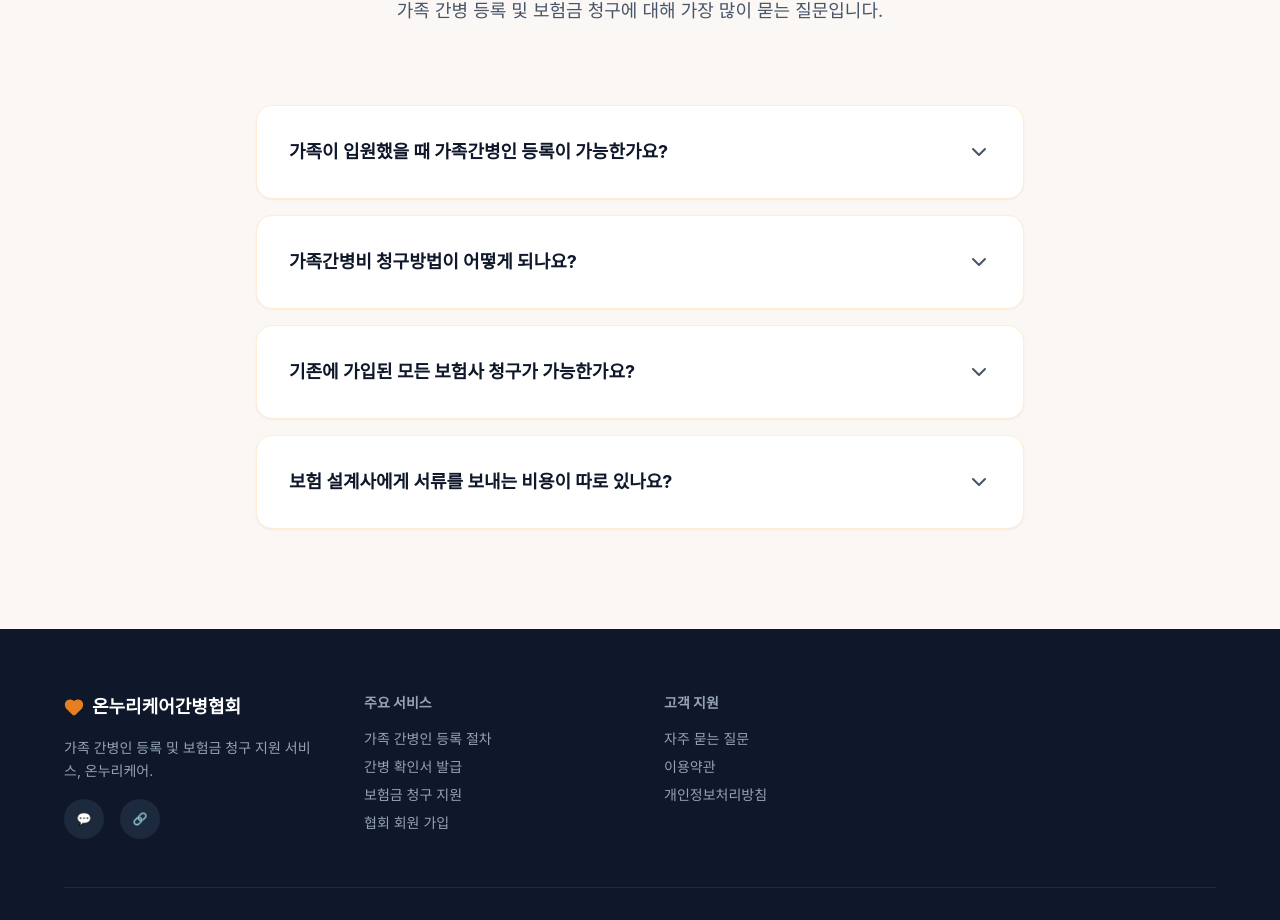
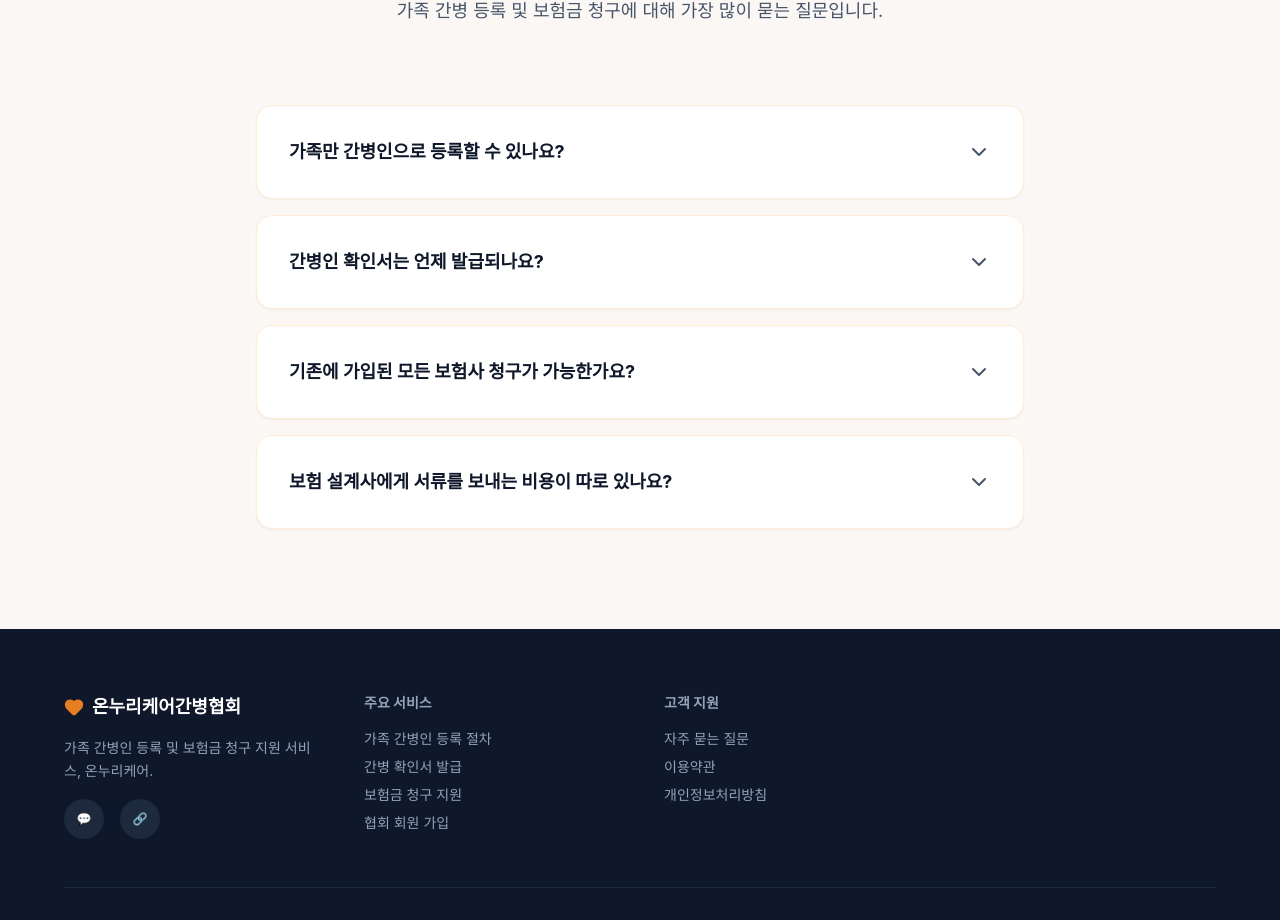
Before and after one commit to juj5835/marketing-onnuri, a Next.js app: page / in a window 1280 px wide. Shown: the part 2352-3272 px from the top of the page. Built offline with nearby package versions, Linux system fonts and the light colour scheme; a web font is replaced by a local one.

Commit message:
docs: update FAQ content

```diff
--- a/src/components/FAQ.tsx
+++ b/src/components/FAQ.tsx
@@ -6,16 +6,16 @@ import { useState } from "react";
 
 const faqs = [
   {
-    question: "가족이 입원했을 때 가족간병인 등록이 가능한가요?",
-    answer: "네, 가족간병은 피보험자의 직계가족(부모, 자녀, 배우자, 형제자매 등)이 모두 등록 가능합니다. 다만 보험 상품에 따라 세부 기준이 다를 수 있으므로 신청 시 전담 상담사가 상세히 안내해 드립니다.",
+    question: "가족만 간병인으로 등록할 수 있나요?",
+    answer: "아니요. 가족뿐만 아니라 지인도 간병인으로 등록할 수 있습니다. 전문 간병인을 고용하지 않더라도 실제 간병이 이루어졌다면 보험 청구가 가능합니다.",
   },
   {
-    question: "가족간병비 청구방법이 어떻게 되나요?",
-    answer: "간병 신청 후 마이페이지에서 간병일지를 작성하시면, 보험 청구에 필요한 간병인 사용확인서가 즉시 발급되어 설계사에게 전송하거나 PDF로 다운로드 받으실 수 있습니다.",
+    question: "간병인 확인서는 언제 발급되나요?",
+    answer: "퇴원 후 간병일지 작성과 간병비 지급이 완료되면, 간병인 사용확인서가 함께 발급됩니다.",
   },
   {
     question: "기존에 가입된 모든 보험사 청구가 가능한가요?",
-    answer: "네, 대부분의 보험사에 청구가 가능합니다. 현재 국내 30여 개 이상의 주요 생명보험 및 손해보험사에 대한 보험금 청구 지원 서비스를 제공하고 있습니다.",
+    answer: "네, 대부분의 보험사에 청구가 가능합니다. 기본적으로 전자 서류는 무료로 제공되며, 일부 보험사에서 원본 서류 제출을 요구하는 경우에만 추가 비용이 발생할 수 있습니다.",
   },
   {
     question: "보험 설계사에게 서류를 보내는 비용이 따로 있나요?",
```
